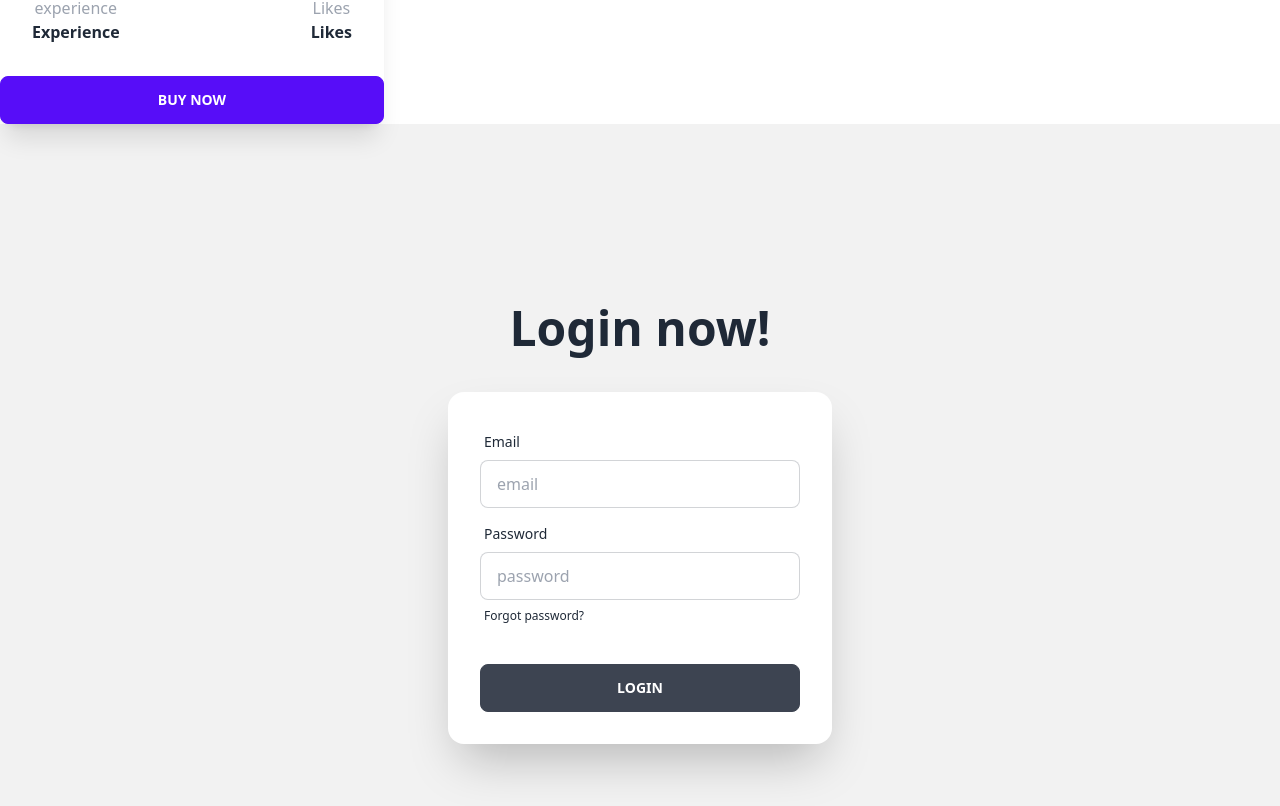
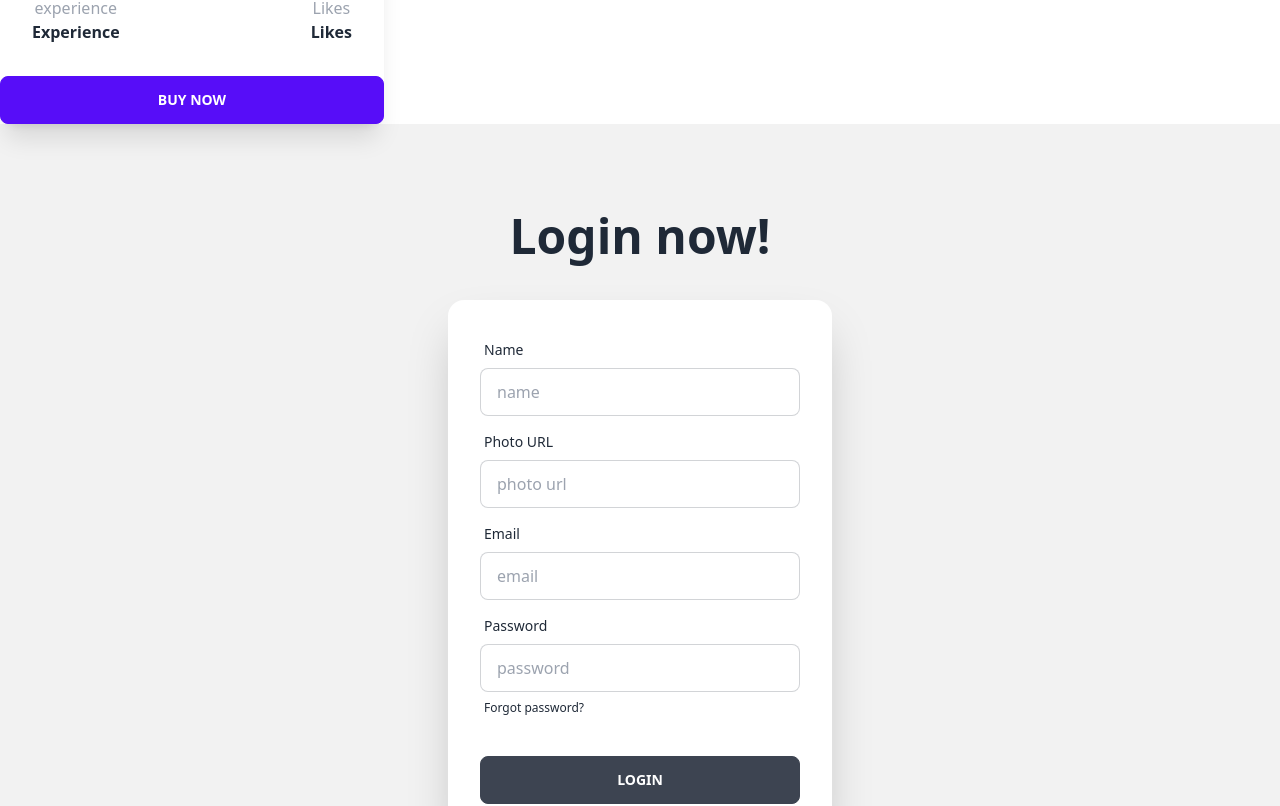
Before and after one commit to naem0/chef-hub, a React (Vite) app: page / in a window 1280 px wide. Shown: the part 738-1544 px from the top of the page. Built offline with nearby package versions, Linux system fonts and the light colour scheme.

Commit message:
home component add

```diff
--- a/src/Component/Chefs/Chefs.jsx
+++ b/src/Component/Chefs/Chefs.jsx
@@ -1,9 +1,10 @@
 import React from 'react';
+import Chef from '../Chef/Chef';
 
 const Chefs = () => {
     return (
         <div>
-
+            <Chef></Chef>
         </div>
     );
 };
--- /dev/null
+++ b/src/Component/Home/Home.jsx
@@ -0,0 +1,14 @@
+import React from 'react';
+import Banner from '../Banner/Banner';
+import Chefs from '../Chefs/Chefs';
+
+const Home = () => {
+    return (
+        <div>
+            <Banner></Banner>
+            <Chefs></Chefs>
+        </div>
+    );
+};
+
+export default Home;
--- a/src/Component/Main/Main.jsx
+++ b/src/Component/Main/Main.jsx
@@ -2,19 +2,13 @@ import React from 'react';
 import Hader from '../Hader/Hader';
 import { Outlet } from 'react-router-dom';
 import Footer from '../Footer/Footer';
-import Banner from '../Banner/Banner';
-import Login from '../Login/Login';
 import Register from '../Register/Register';
-import Chef from '../Chef/Chef';
 
 const Main = () => {
     return (
         <div className='container mx-auto'>
             <Hader></Hader>
-            <Banner></Banner>
             <Outlet></Outlet>
-            <Chef></Chef>
-            <Login></Login>
             <Register></Register>
             <Footer></Footer>
         </div>
```
Also changed, not shown: src/main.jsx (+12 -0 lines).
